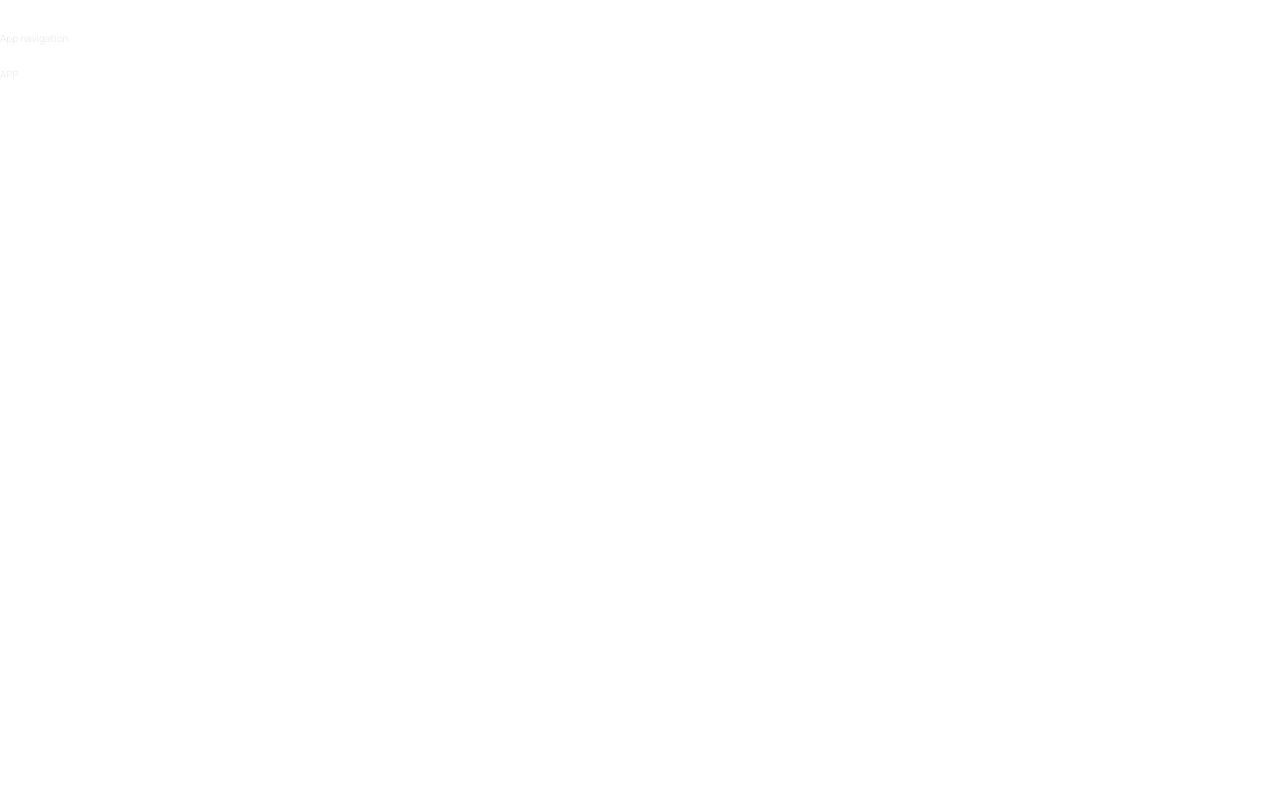
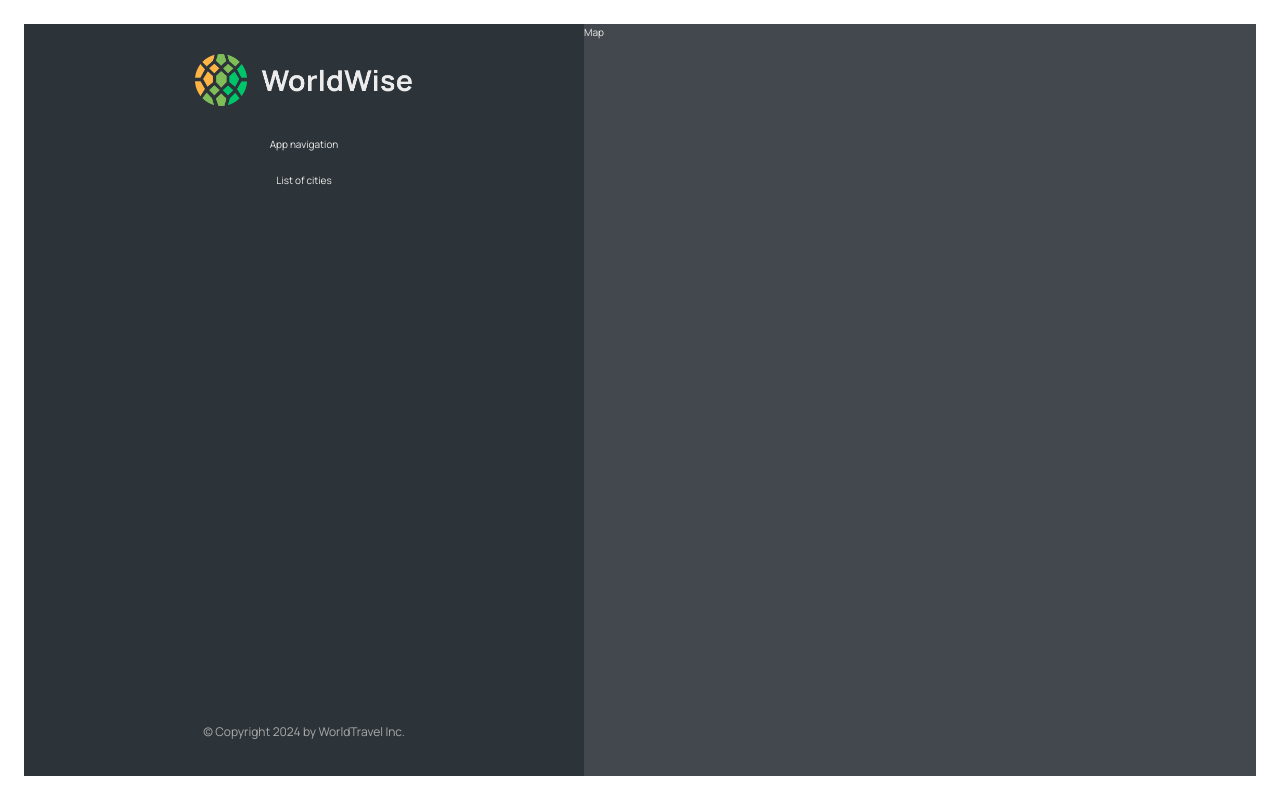
Before and after one commit to GitHubDoanLinh/ReactApp-WorldTravel, a React (Vite) app: page /app in a window 1280 px wide. Built offline with nearby package versions, Linux system fonts and the light colour scheme.

Commit message:
commit 3 Building the App Layout

```diff
--- /dev/null
+++ b/src/components/Map.jsx
@@ -0,0 +1,6 @@
+import styles from "./Map.module.css";
+function Map() {
+  return <div className={styles.mapContainer}>Map</div>;
+}
+
+export default Map;
--- /dev/null
+++ b/src/components/Sidebar.jsx
@@ -0,0 +1,18 @@
+import styles from "./Sidebar.module.css";
+import Logo from "./Logo";
+import AppNav from "./AppNav";
+export default function Sidebar() {
+  return (
+    <div className={styles.sidebar}>
+      <Logo />
+      <AppNav />
+      <p>List of cities</p>
+      <footer className={styles.footer}>
+        <p className={styles.copyright}>
+          &copy; Copyright {new Date().getFullYear()} by WorldTravel Inc.
+        </p>
+      </footer>
+    </div>
+  );
+
+}
--- a/src/pages/AppLayout.jsx
+++ b/src/pages/AppLayout.jsx
@@ -1,10 +1,11 @@
-import AppNav from "../components/AppNav";
-
+import Map from "../components/Map";
+import Sidebar from "../components/Sidebar";
+import styles from "./AppLayout.module.css";
 export default function AppLayout() {
-    return(
-        <div>
-            <AppNav/>
-            <p>APP</p>
-        </div>
-    )
+  return (
+    <div className={styles.app}>
+      <Sidebar />
+      <Map />
+    </div>
+  );
 }
```
